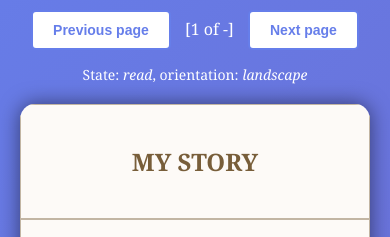
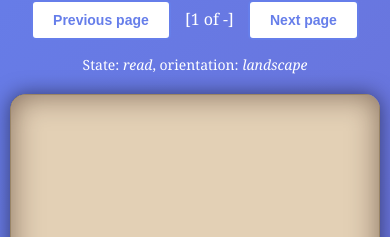
Before and after one commit to LunaXVee/storybook, a website: page index.html in a window 390 px wide. Shown: the part 139-376 px from the top of the page. Drawn offline with Linux system fonts and the light colour scheme; a script that the page names is missing.

Commit message:
added rounded edges

```diff
--- a/src/css/styles.css
+++ b/src/css/styles.css
@@ -7,6 +7,9 @@ body {
     min-height: 100vh;
 }
 
+h1{
+    text-align: center;
+}
 .container {
     max-width: 1200px;
     margin: 0 auto;
@@ -55,10 +58,9 @@ body {
     box-shadow: 0 0 20px 0 rgba(0, 0, 0, 0.5);
     margin: 0 auto;
     background-size: cover;
-    display: inline-block;  /* ADD THIS LINE */
-    border-radius: 15px;  /* ADD THIS */
-    overflow: hidden;      /* ADD THIS */
-
+    display: inline-block;
+    border-radius: 15px;
+    overflow: hidden;
 }
 
 /* Page styling */
@@ -78,8 +80,7 @@ body {
     flex-direction: column;
     justify-content: space-between;
     align-items: stretch;
-    box-sizing: border-box;  /* ADD THIS */
-
+    box-sizing: border-box;
 }
 
 .page-header {
@@ -123,3 +124,59 @@ body {
     border-right: 0;
     box-shadow: inset -7px 0 30px -7px rgba(0, 0, 0, 0.4);
 }
+
+/* Right page styling */
+.page.--right {
+    border-left: 0;
+    box-shadow: inset 7px 0 30px -7px rgba(0, 0, 0, 0.4);
+}
+
+.page.--right .page-footer {
+    justify-content: flex-end;
+}
+
+/* Hard cover pages */
+.page.hard {
+    background-color: hsl(35, 50%, 90%);
+    border: solid 1px hsl(35, 20%, 50%);
+}
+
+/* Cover pages */
+.page.page-cover {
+    background-color: hsl(35, 45%, 80%);
+    color: hsl(35, 35%, 35%);
+    border: solid 1px hsl(35, 20%, 50%);
+}
+
+.page.page-cover h2 {
+    text-align: center;
+    padding-top: 50%;
+    font-size: 210%;
+}
+
+.page.page-cover-top {
+    box-shadow: inset 0px 0 30px 0px rgba(36, 10, 3, 0.5),
+                -2px 0 5px 2px rgba(0, 0, 0, 0.4);
+    border-radius: 15px 0 0 15px;
+}
+
+.page.page-cover-bottom {
+    box-shadow: inset 0px 0 30px 0px rgba(36, 10, 3, 0.5),
+                10px 0 8px 0px rgba(0, 0, 0, 0.4);
+    border-radius: 0 15px 15px 0;
+}
+
+/* Responsive */
+@media (max-width: 768px) {
+    body {
+        padding: 10px;
+    }
+
+    .page {
+        padding: 15px;
+    }
+
+    .page-text {
+        font-size: 70%;
+    }
+}
```
